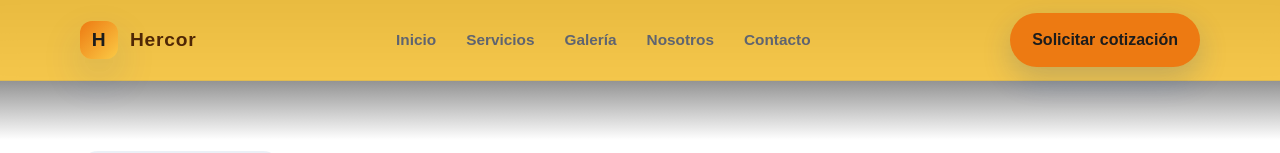
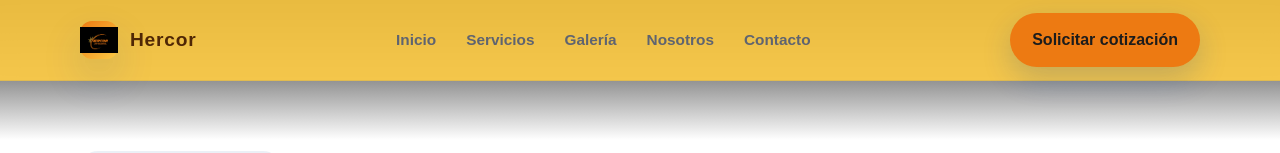
Before and after one commit to slipialex/hercor, a plain HTML site: page index.html in a window 1280 px wide. Shown: the top 153 px of the page. Drawn offline with Linux system fonts and the light colour scheme.

Commit message:
[FIX] change logo to brand-mark

```diff
--- a/index.html
+++ b/index.html
@@ -10,7 +10,10 @@
   <header>
     <div class="container nav">
       <a href="#inicio" class="brand" aria-label="Ir al inicio">
-        <span class="brand-mark">H</span>
+        <!-- <span class="brand-mark">H</span> -->
+        <span class="brand-mark">
+          <img src="images/Logo.jpeg" alt="Logo de HERCOR">
+        </span>
         <span>Hercor</span>
       </a>
 
```
